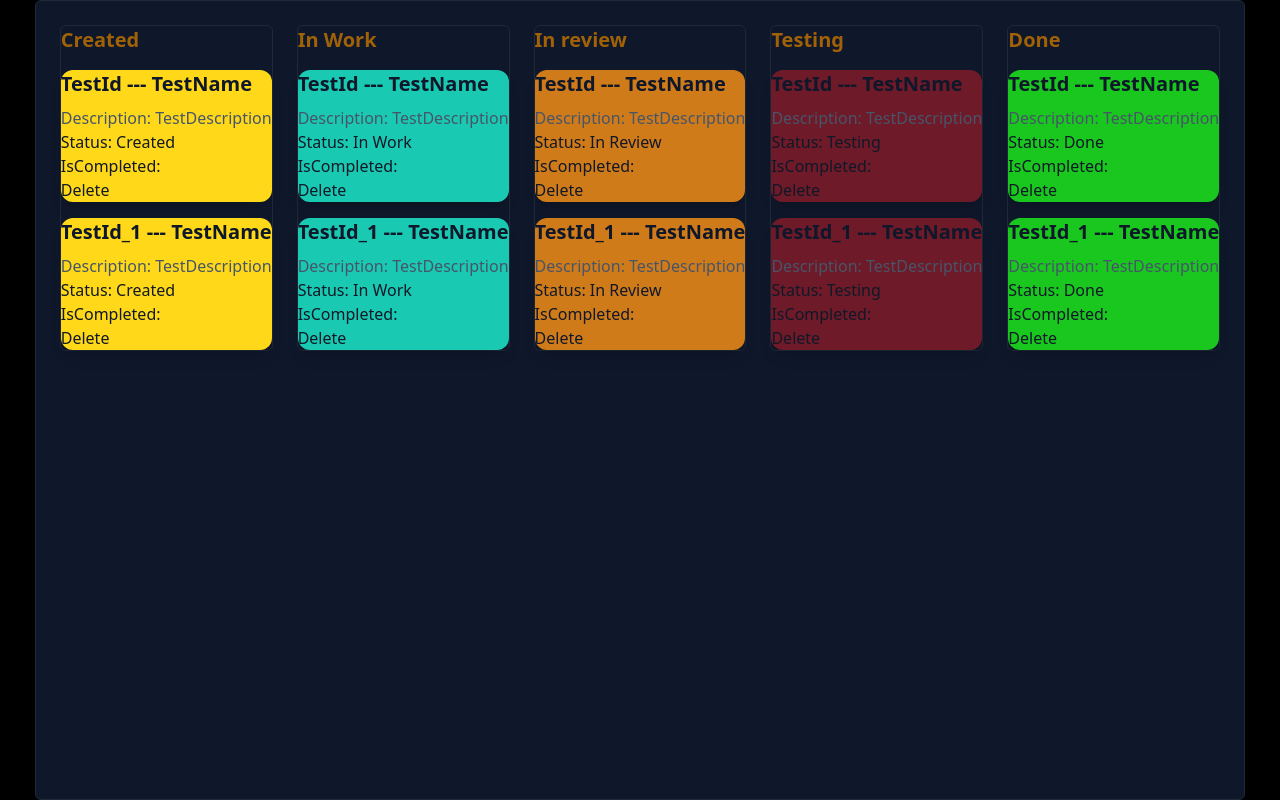
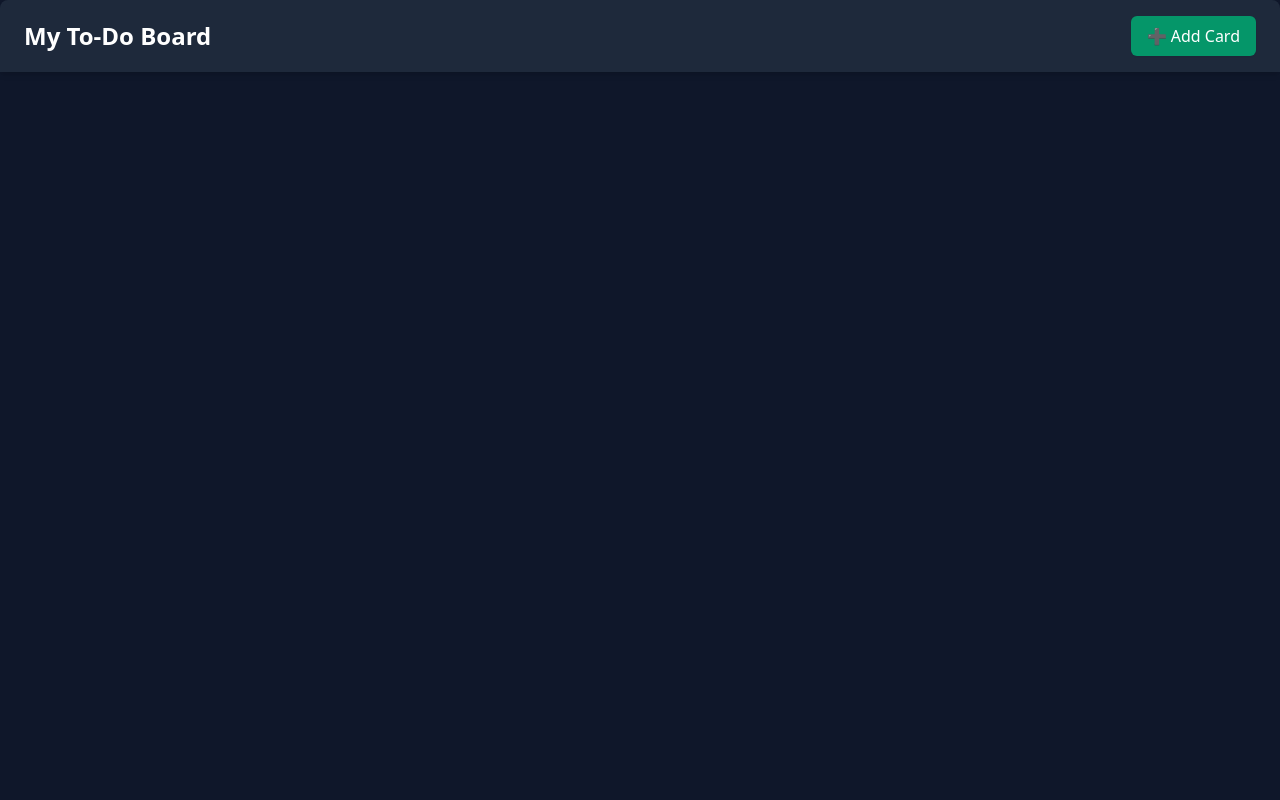
Before and after one commit to Marzipan-Coin/ToDoList-ReactLern, a React app: page / in a window 1280 px wide. Built offline with nearby package versions, Linux system fonts and the light colour scheme.

Commit message:
Add flag for creating component

```diff
--- a/src/App.tsx
+++ b/src/App.tsx
@@ -5,6 +5,8 @@ import ToDoItemStatus from './Types/ToDoItemStatus';
 import ToDoGrid from './Components/ToDoGrid';
 import ToDoItemLists from './Types/ToDoItems';
 import ToDoList from './Components/ToDoList';
+import Header from './Components/Header';
+import { useState } from 'react';
 
 const toDoItemProps : ToDoItemProps[] = [{
   id: "TestId",
@@ -130,10 +132,29 @@ const toDoItemLists : ToDoItemLists = {
 }
 
 export const App = () => {
-  const i = 5;
+  const [todoItemListState, setTodoItemListState] = useState(toDoItemLists);
+  const [isCreateCardFormShown, setCreateCardFormShown] = useState(false);
+
+  const createFormShowHandler = () => setCreateCardFormShown(!isCreateCardFormShown);
+
+  const showToDOList = () => {
+    if (isCreateCardFormShown)
+    {
+      return (
+      <div className='min-h-screen bg-black flex items-center justify-center '>
+        <ToDoList {...toDoItemLists} />
+      </div>
+      );
+    }
+  }
+
   return(
-    <div className='min-h-screen bg-black flex items-center justify-center'>
-      <ToDoList {...toDoItemLists} />
+    <>
+    <div className='min-h-screen bg-slate-900 dark:bg-gray-900 text-gray-900'>
+      <Header createClickHandler={createFormShowHandler} />
+      {showToDOList()}
     </div>
+    </>
+
   );
 };
--- /dev/null
+++ b/src/Components/CreateCardMenu.tsx
@@ -0,0 +1,11 @@
+const CreateCardMenu = () => {
+
+
+    return (
+        <>
+            <div>
+                <input  />
+            </div>
+        </>
+    );
+}
--- /dev/null
+++ b/src/Components/Footer.tsx
@@ -0,0 +1,5 @@
+const Footer = () => {
+
+};
+
+export default Footer;
--- /dev/null
+++ b/src/Components/Header.tsx
@@ -0,0 +1,24 @@
+import ToDoItemProps from "../Types/ToDoItemProps";
+
+type HeaderParamProps = {
+    createClickHandler: () => void;
+}
+
+const Header: React.FC<HeaderParamProps> = ({ createClickHandler }) => {
+
+    return (
+        <>
+            <div className="flex items-center justify-between px-6 py-4 bg-slate-800 text-white rounded-t-lg shadow-md">
+                <h1 className="text-2xl font-bold">My To-Do Board</h1>
+                <button
+                onClick={() => createClickHandler()}
+                className="bg-emerald-600 hover:bg-emerald-700 text-white px-4 py-2 rounded-md transition-colors duration-200 shadow-sm">
+                    ➕ Add Card
+                </button>
+
+            </div>
+        </>
+    );
+}
+
+export default Header;
--- a/src/Components/ToDoItem.tsx
+++ b/src/Components/ToDoItem.tsx
@@ -21,7 +21,10 @@ const ToDoItem: React.FC<ToDoItemParamProps> = ({ toDoItemProps, setToDoListStat
                 <p className="mt-2 text-slate-600 dark:text-slate-400">Description: {toDoItemProps.text}</p>
                 <p>Status: {bgColor.statusName}</p>
                 <p>IsCompleted: {toDoItemProps.completed}</p>
-                <button onClick={() => onDelete(toDoItemProps)}>Delete</button>
+                <button onClick={() => onDelete(toDoItemProps)}
+                className="mt-4 px-4 py-2 text-sm font-medium text-red-600 border border-red-500 rounded-md hover:bg-red-600 hover:text-white transition-colors duration-200">
+                    Delete
+                </button>
             </div>
         </>
     );
```
Also changed, not shown: src/Components/CreateCardForm.tsx (added, +8 -0 lines).
